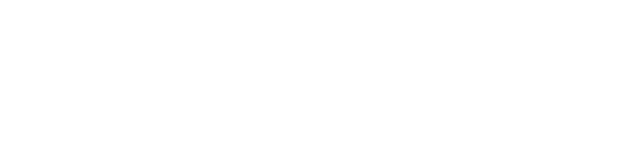
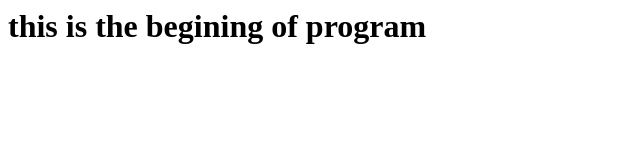
Before and after one commit to zippeno2/Terraform_notes, a plain HTML site: page index.html in a window 1280 px wide. Shown: the whole page, without its empty margins (0-640 px from the left). Drawn offline with Linux system fonts and the light colour scheme.

Commit message:
This is a simplified version

```diff
--- a/index.html
+++ b/index.html
@@ -1 +1,2 @@
 <!-- This is a comment. -->
+<h1>this is the begining of program</h1>
```
Also changed, not shown: 4 other files.
